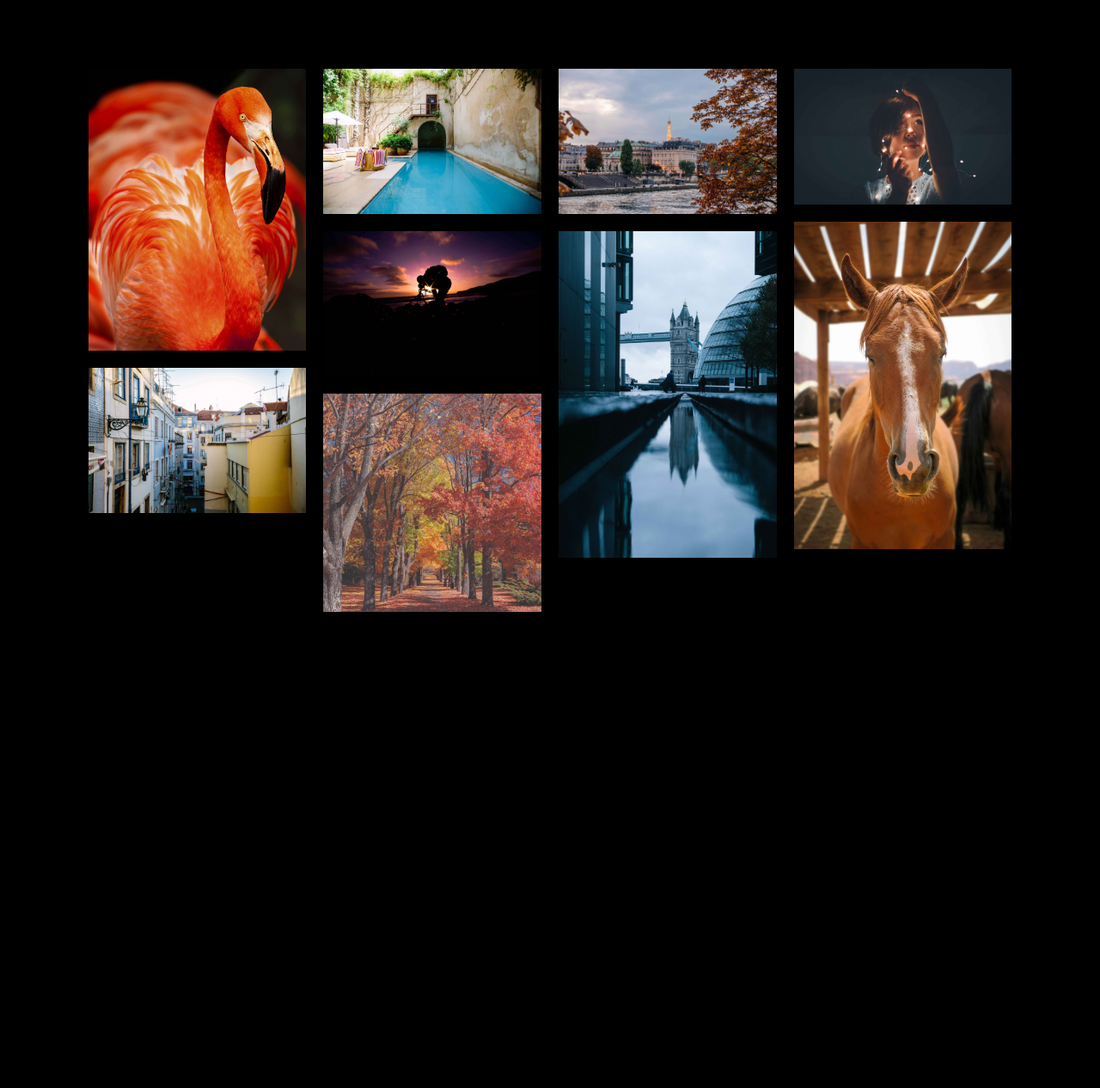
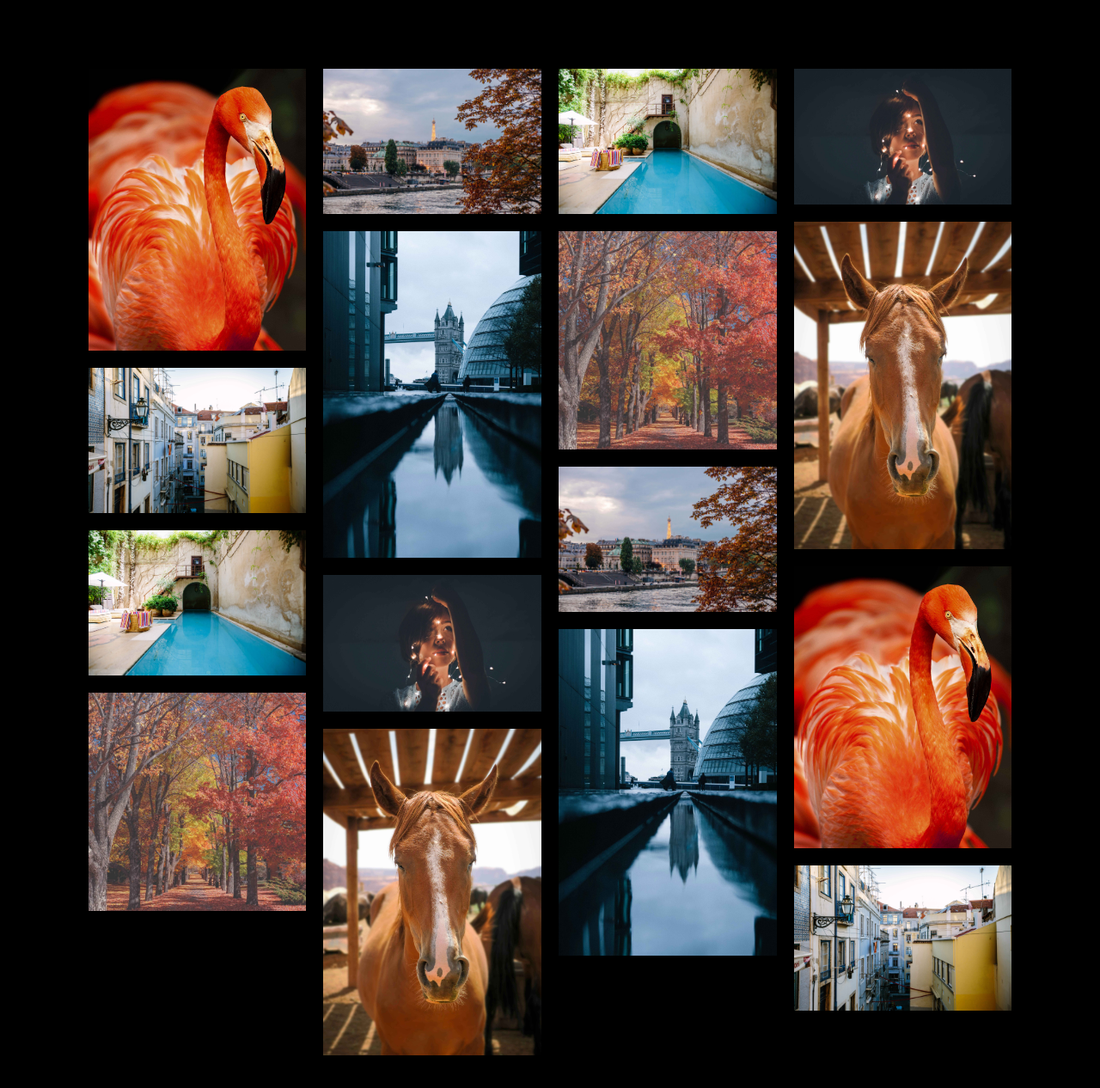
Before and after one commit to lenafaure/hackhaton-project, a plain HTML site: page index.html in a window 1280 px wide. Shown: the whole page at 86% size. Before the commit the page ends 812 px from the top, so only its background shows below. Drawn offline with Linux system fonts and the light colour scheme.

Commit message:
Lighter images 2

```diff
--- a/index.html
+++ b/index.html
@@ -26,8 +26,24 @@
             <div class="item">
                 <img src="img/photo-1477120128765-a0528148fed2-min.jpg">
             </div>
+
             <div class="item">
-                <img src="img/photo-1477108929941-e49f232aa6ed-min.jpg">
+                <img src="img/photo-1477088139840-0f0a9cb47cce-min.jpg">
+            </div>
+            <div class="item">
+                <img src="img/photo-1477089922324-c1deaf4a2242-min.jpg">
+            </div>
+            <div class="item">
+                <img src="img/photo-1477075591468-abe3aefdd46c-min.jpg">
+            </div>
+            <div class="item">
+                <img src="img/photo-1477085547885-8ee2d26e4efa-min.jpg">
+            </div>
+            <div class="item">
+                <img src="img/photo-1477080516848-367ac41e6a9a-min.jpg">
+            </div>
+            <div class="item">
+                <img src="img/photo-1477120128765-a0528148fed2-min.jpg">
             </div>
             <div class="item">
                 <img src="img/photo-1477088139840-0f0a9cb47cce-min.jpg">
@@ -44,6 +60,12 @@
             <div class="item">
                 <img src="img/photo-1477080516848-367ac41e6a9a-min.jpg">
             </div>
+            <div class="item">
+                <img src="img/photo-1470619549108-b85c56fe5be8-min.jpg">
+            </div>
+            <div class="item">
+                <img src="img/photo-1477120292453-1cad512c7c44-min.jpg">
+            </div>
 
         </div>
         <div class="preview">
```
